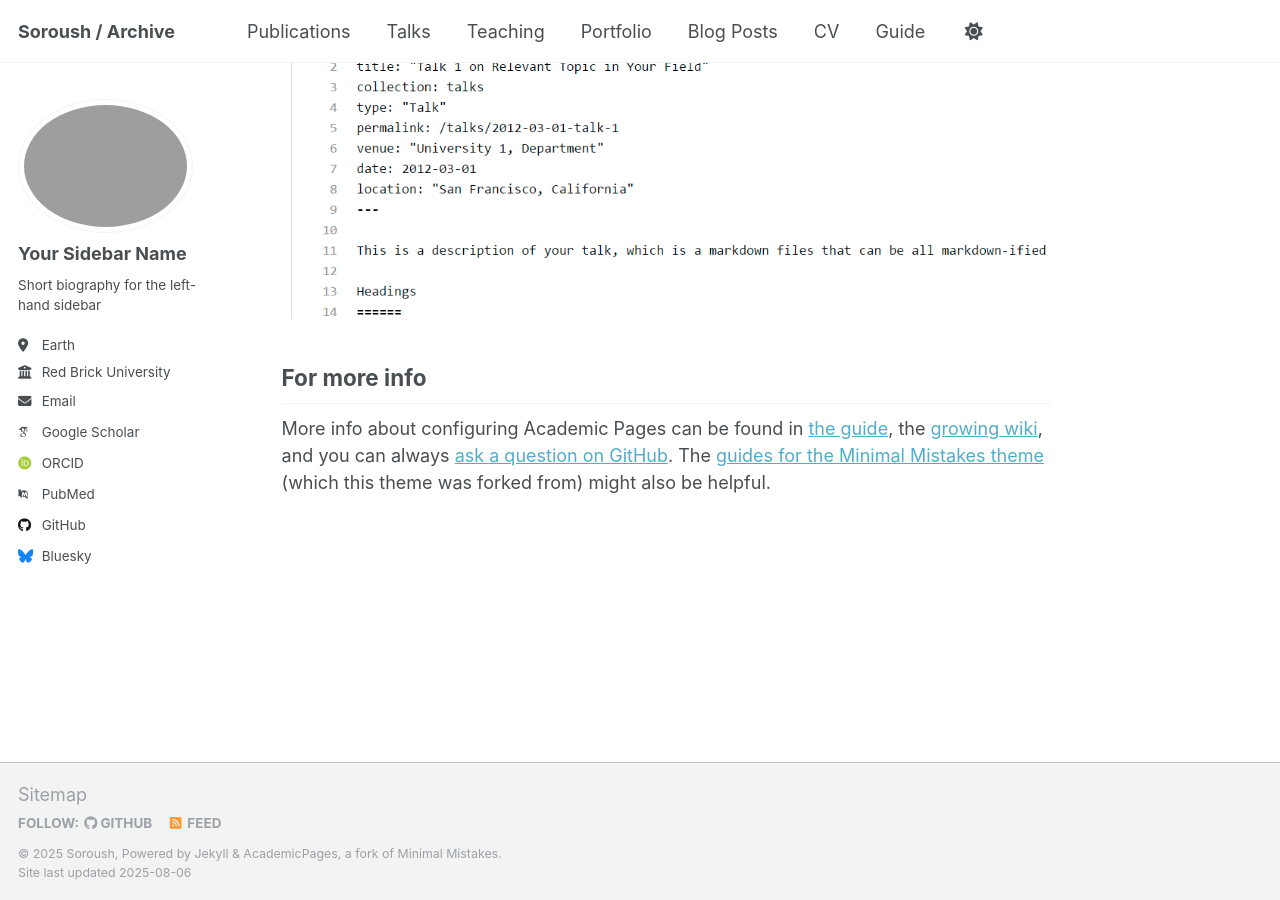
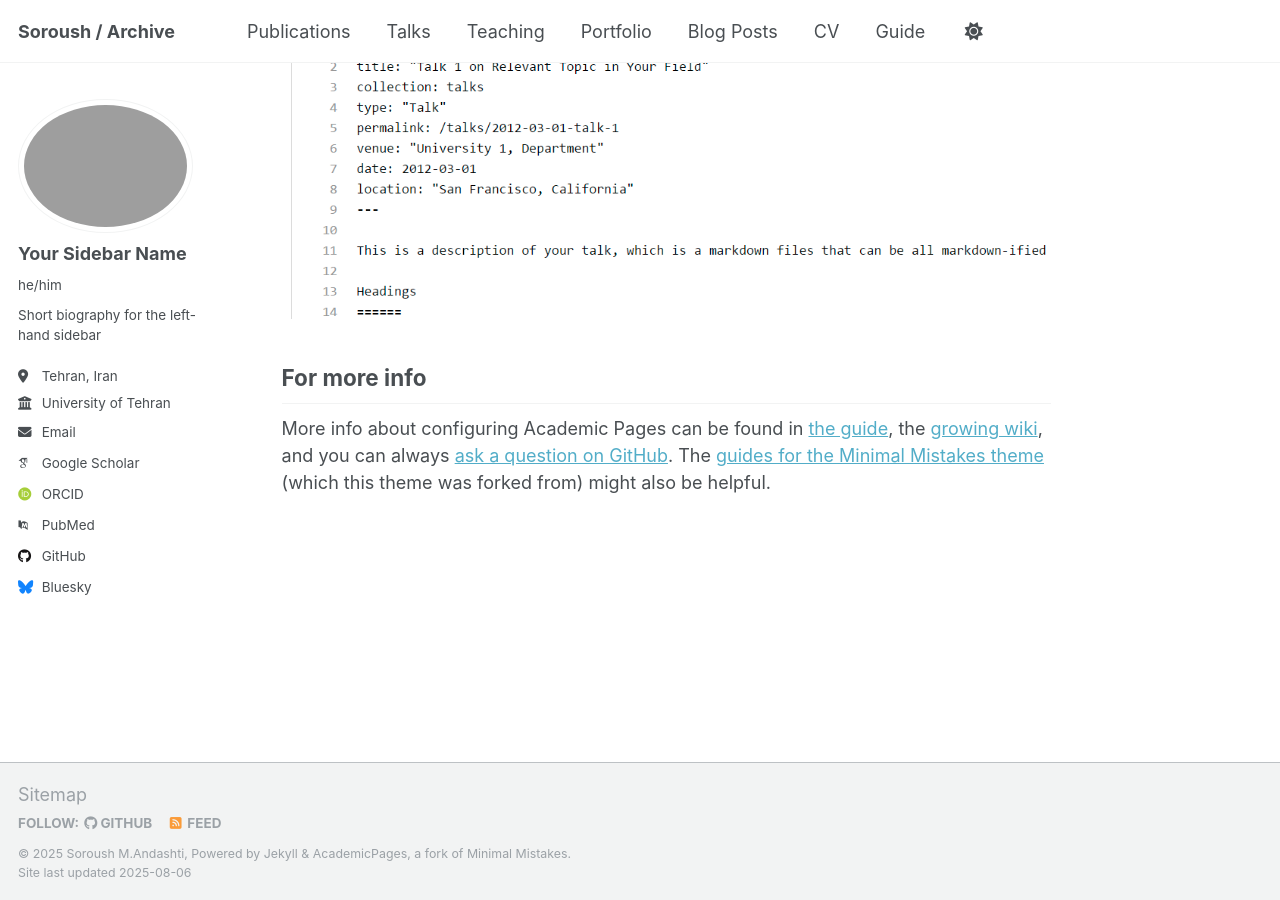
Before and after one commit to soroush-ma/Soroush-Archive, a Jekyll site: the page built from _pages/about.md, in a window 1280 px wide and 900 px high, scrolled down 2880 px. Built offline with Jekyll 4.4.1, drawn with Linux system fonts in a browser that asks for light colours; some web fonts are replaced; a script that is not in the unit is left out.

Commit message:
Update _config.yml

```diff
--- a/_config.yml
+++ b/_config.yml
@@ -11,8 +11,8 @@ locale                   : "en-US"
 site_theme               : "default"
 title                    : "Soroush / Archive"
 title_separator          : "-"
-name                     : &name "Soroush"
-description              : &description "Academic Works, etc."
+name                     : "Soroush M.Andashti"
+description              : "Academic Works, etc."
 url                      : https://academicpages.github.io # the base hostname & protocol for your site e.g. "https://[your GitHub username].github.io" or if you already have some other page hosted on Github then use "https://[your GitHub username].github.io/[Your Repo Name]"
 baseurl                  : "" # the subpath of your site, e.g. "/blog"
 repository               : "https://soroush-ma.github.io/Soroush-Archive/"
@@ -24,12 +24,12 @@ author:
   # Biographic information
   avatar           : "my profile.png"
   name             : "Your Sidebar Name"
-  pronouns         : # example: "she/her"
+  pronouns         : "he/him"
   bio              : "Short biography for the left-hand sidebar"
-  location         : "Earth"
-  employer         : "Red Brick University"
+  location         : "Tehran, Iran"
+  employer         : "University of Tehran"
   uri              : # URL
-  email            : "none@example.org"
+  email            : "andashti@ut.ac.ir"
 
   # Academic websites
   academia         : # URL
```
